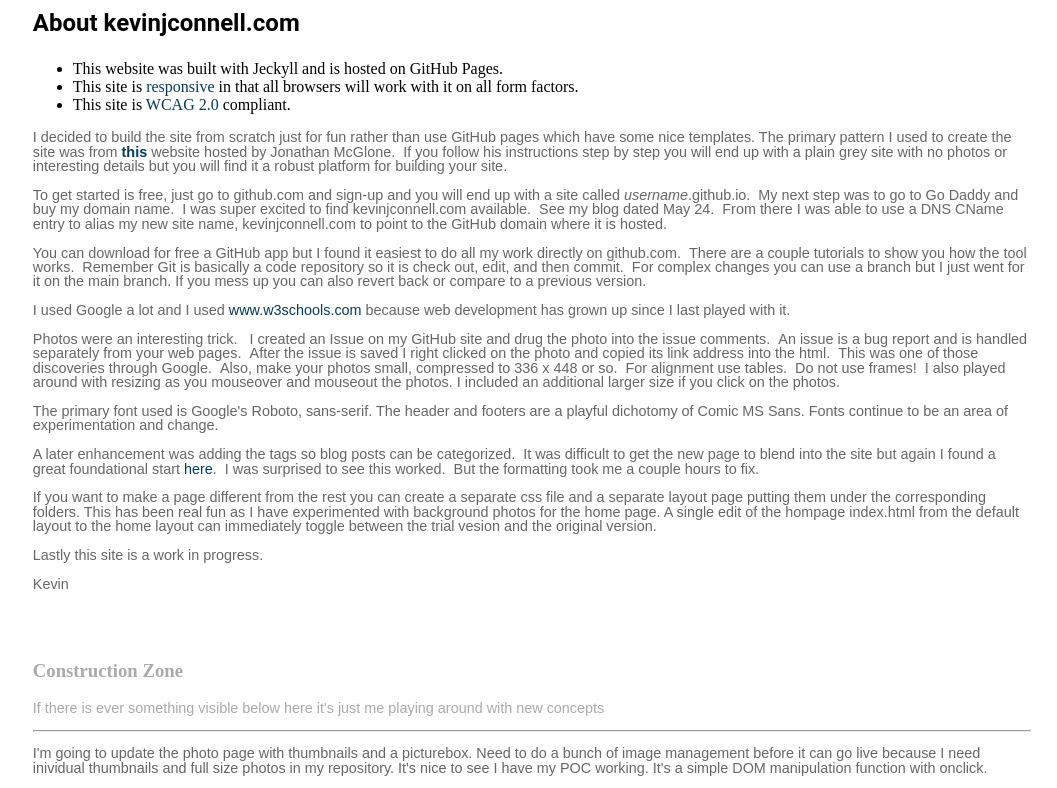
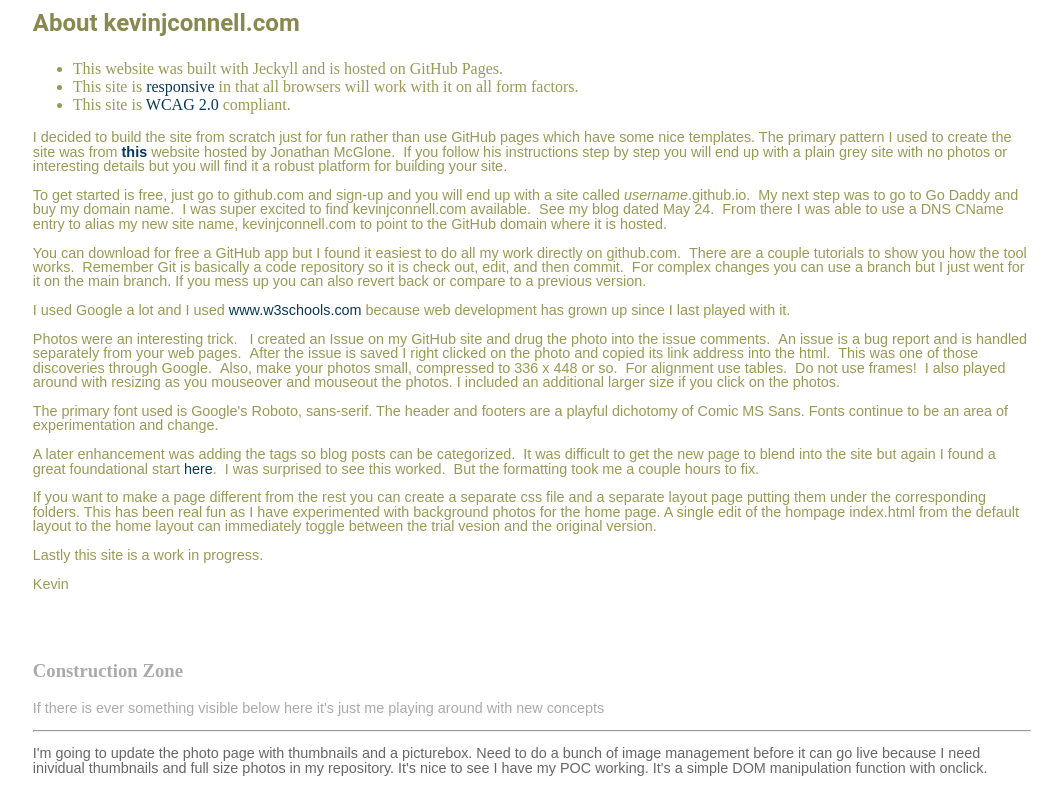
Before and after one commit to mo4dawg/mo4dawg.github.io, a Jekyll site: the page built from theSite/index.html, in a window 1280 px wide. Shown: the part 380-1168 px from the top of the page, without its empty margins (108-1165 px from the left). Built offline with Jekyll 4.4.1, drawn with Linux system fonts in a browser that asks for light colours.

Commit message:
Update index.html

```diff
--- a/theSite/index.html
+++ b/theSite/index.html
@@ -33,24 +33,24 @@
 //-->
 	</script>
 
-  <h2>About kevinjconnell.com</h2>
+  <h2 style="color:#88884f">About kevinjconnell.com</h2>
   <div>
     <ul>
-      <li>This website was built with Jeckyll and is hosted on GitHub Pages.</li>
-      <li>This site is <a href="http://alistapart.com/article/responsive-web-design">responsive</a> in that all browsers will work with it on all form factors.</li>
-      <li>This site is <a href="https://www.w3.org/TR/WCAG20/"> WCAG 2.0</a> compliant.</li>
+      <li style="color:#999955">This website was built with Jeckyll and is hosted on GitHub Pages.</li>
+      <li style="color:#999955">This site is <a href="http://alistapart.com/article/responsive-web-design">responsive</a> in that all browsers will work with it on all form factors.</li>
+      <li style="color:#999955">This site is <a href="https://www.w3.org/TR/WCAG20/"> WCAG 2.0</a> compliant.</li>
     </ul>
   </div>
-  <p>I decided to build the site from scratch just for fun rather than use GitHub pages which have some nice templates.  The primary pattern I used to create the site was from <a href="http://jmcglone.com/guides/github-pages/"><b> this </b></a> website hosted by Jonathan McGlone. &nbsp;If you follow his instructions step by step you will end up with a plain grey site with no photos or interesting details but you will find it a robust platform for building your site.</p>
-  <p>To get started is free, just go to github.com and sign-up and you will end up with a site called <i>username</i>.github.io.&nbsp;  My next step was to go to Go Daddy and buy my domain name.  &nbsp;I was super excited to find kevinjconnell.com available. &nbsp;See my blog dated May 24.  &nbsp;From there I was able to use a DNS CName entry to alias my new site name, kevinjconnell.com to point to the GitHub domain where it is hosted.</p>
-  <p>You can download for free a GitHub app but I found it easiest to do all my work directly on github.com. &nbsp;There are a couple tutorials to show you how the tool works.  &nbsp;Remember Git is basically a code repository so it is check out, edit, and then commit.  &nbsp;For complex changes you can use a branch but I just went for it on the main branch.  If you mess up you can also revert back or compare to a previous version.</p>
-  <p>I used Google a lot and I used <a href="https://www.w3schools.com/">www.w3schools.com </a> because web development has grown up since I last played with it.</p>
-  <p>Photos were an interesting trick. &nbsp; I created an Issue on my GitHub site and drug the photo into the issue comments. &nbsp;An issue is a bug report and is handled separately from your web pages.  &nbsp;After the issue is saved I right clicked on the photo and copied its link address into the html.  &nbsp;This was one of those discoveries through Google.  &nbsp;Also, make your photos small, compressed to 336 x 448 or so.  &nbsp;For alignment use tables.  &nbsp;Do not use frames! &nbsp;I also played around with resizing as you mouseover and mouseout the photos.  I included an additional larger size if you click on the photos.</p>
-  <p>The primary font used is Google's Roboto, sans-serif.  The header and footers are a playful dichotomy of Comic MS Sans.  Fonts continue to be an area of experimentation and change.</p>
-  <p>A later enhancement was adding the tags so blog posts can be categorized.  &nbsp;It was difficult to get the new page to blend into the site but again I found a great foundational start <a href="https://blog.meinside.pe.kr/Adding-tag-cloud-and-archives-page-to-Jekyll/">here</a>.  &nbsp;I was surprised to see this worked.  &nbsp;But the formatting took me a couple hours to fix.</p>
-  <p>If you want to make a page different from the rest you can create a separate css file and a separate layout page putting them under the corresponding folders.  This has been real fun as I have experimented with background photos for the home page.  A single edit of the hompage index.html from the default layout to the home layout can immediately toggle between the trial vesion and the original version.</p>
-  <p>Lastly this site is a work in progress.</p>
-  <p>Kevin</p>
+  <p style="color:#999955">I decided to build the site from scratch just for fun rather than use GitHub pages which have some nice templates.  The primary pattern I used to create the site was from <a href="http://jmcglone.com/guides/github-pages/"><b> this </b></a> website hosted by Jonathan McGlone. &nbsp;If you follow his instructions step by step you will end up with a plain grey site with no photos or interesting details but you will find it a robust platform for building your site.</p>
+  <p style="color:#999955">To get started is free, just go to github.com and sign-up and you will end up with a site called <i>username</i>.github.io.&nbsp;  My next step was to go to Go Daddy and buy my domain name.  &nbsp;I was super excited to find kevinjconnell.com available. &nbsp;See my blog dated May 24.  &nbsp;From there I was able to use a DNS CName entry to alias my new site name, kevinjconnell.com to point to the GitHub domain where it is hosted.</p>
+  <p style="color:#999955">You can download for free a GitHub app but I found it easiest to do all my work directly on github.com. &nbsp;There are a couple tutorials to show you how the tool works.  &nbsp;Remember Git is basically a code repository so it is check out, edit, and then commit.  &nbsp;For complex changes you can use a branch but I just went for it on the main branch.  If you mess up you can also revert back or compare to a previous version.</p>
+  <p style="color:#999955">I used Google a lot and I used <a href="https://www.w3schools.com/">www.w3schools.com </a> because web development has grown up since I last played with it.</p>
+  <p style="color:#999955">Photos were an interesting trick. &nbsp; I created an Issue on my GitHub site and drug the photo into the issue comments. &nbsp;An issue is a bug report and is handled separately from your web pages.  &nbsp;After the issue is saved I right clicked on the photo and copied its link address into the html.  &nbsp;This was one of those discoveries through Google.  &nbsp;Also, make your photos small, compressed to 336 x 448 or so.  &nbsp;For alignment use tables.  &nbsp;Do not use frames! &nbsp;I also played around with resizing as you mouseover and mouseout the photos.  I included an additional larger size if you click on the photos.</p>
+  <p style="color:#999955">The primary font used is Google's Roboto, sans-serif.  The header and footers are a playful dichotomy of Comic MS Sans.  Fonts continue to be an area of experimentation and change.</p>
+  <p style="color:#999955">A later enhancement was adding the tags so blog posts can be categorized.  &nbsp;It was difficult to get the new page to blend into the site but again I found a great foundational start <a href="https://blog.meinside.pe.kr/Adding-tag-cloud-and-archives-page-to-Jekyll/">here</a>.  &nbsp;I was surprised to see this worked.  &nbsp;But the formatting took me a couple hours to fix.</p>
+  <p style="color:#999955">If you want to make a page different from the rest you can create a separate css file and a separate layout page putting them under the corresponding folders.  This has been real fun as I have experimented with background photos for the home page.  A single edit of the hompage index.html from the default layout to the home layout can immediately toggle between the trial vesion and the original version.</p>
+  <p style="color:#999955">Lastly this site is a work in progress.</p>
+  <p style="color:#999955">Kevin</p>
 
  <br /><br />
 	<h3 style="color:#AAAAAA">Construction Zone</h3>
```
